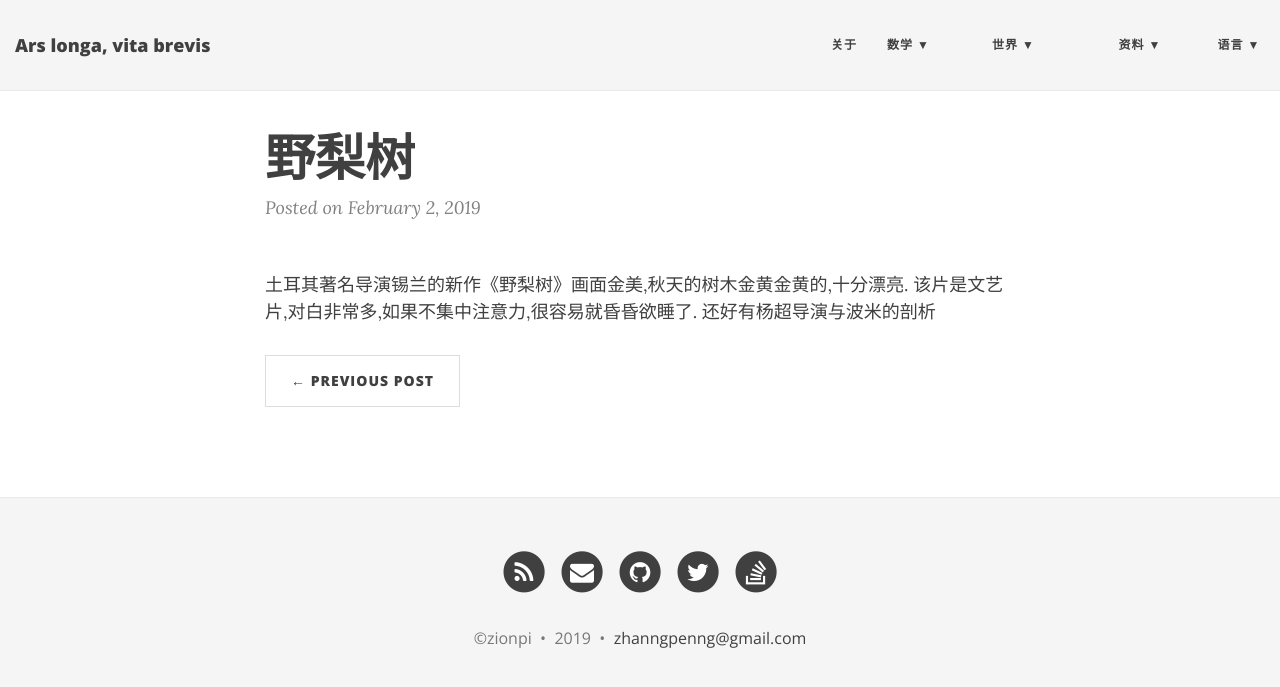
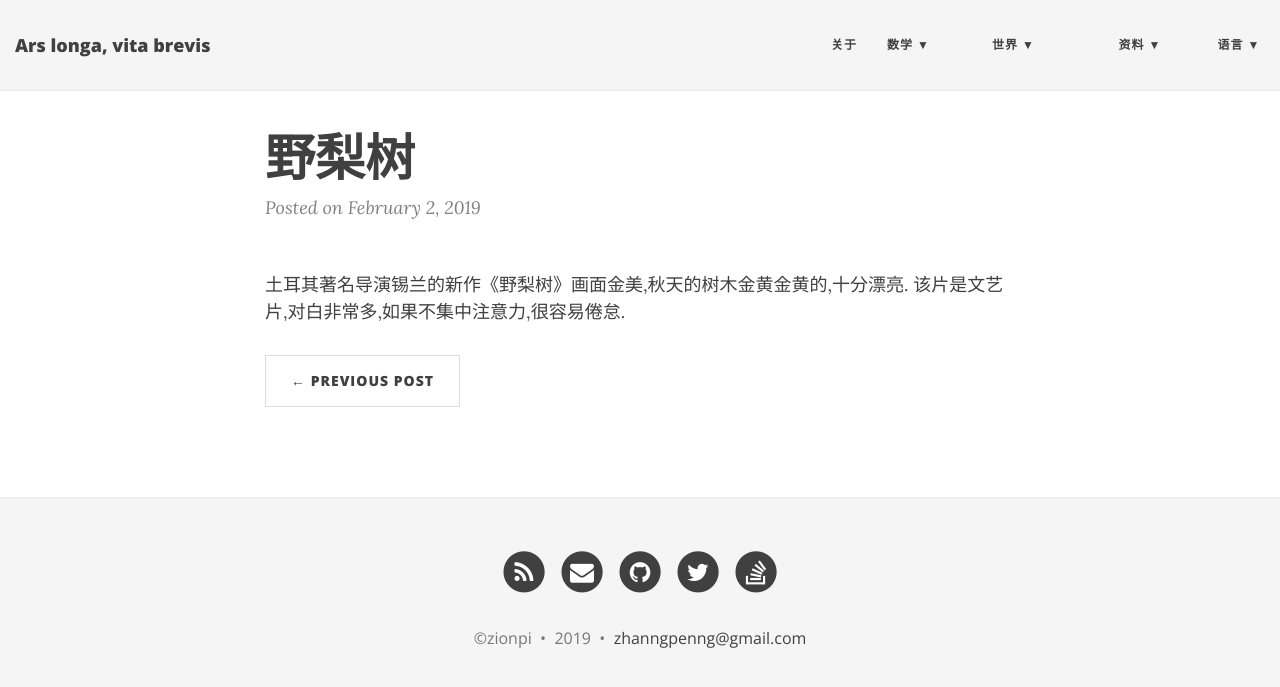
Before and after one commit to ZionPi/zionpi.github.io, a Jekyll site: the page built from _posts/2019-02-02-the-wild-pear-tree.md, in a window 1280 px wide. Shown: the top 687 px of the page. Built offline with Jekyll 4.4.1, drawn with Linux system fonts in a browser that asks for light colours; nearby versions of some CDN libraries.

Commit message:
Update 2019-02-02-the-wild-pear-tree.md

```diff
--- a/_posts/2019-02-02-the-wild-pear-tree.md
+++ b/_posts/2019-02-02-the-wild-pear-tree.md
@@ -3,5 +3,4 @@ layout: post
 title: 野梨树
 ---
 土耳其著名导演锡兰的新作《野梨树》画面金美,秋天的树木金黄金黄的,十分漂亮.
-该片是文艺片,对白非常多,如果不集中注意力,很容易就昏昏欲睡了.
-还好有杨超导演与波米的剖析
+该片是文艺片,对白非常多,如果不集中注意力,很容易倦怠.
```
